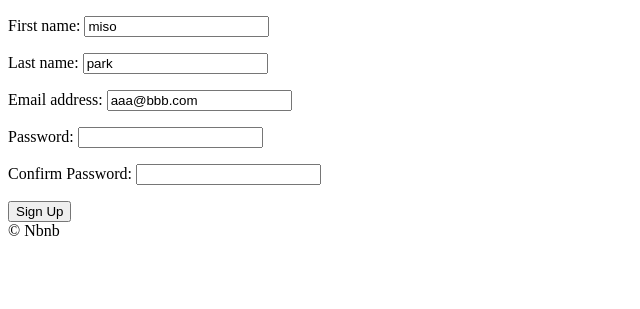
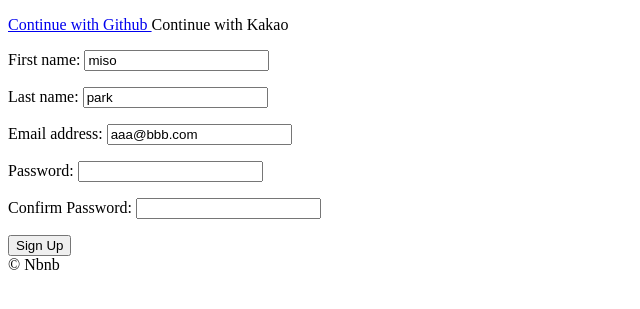
Before and after one commit to misoA/airbnb-clone, a Django app: page /users/signup in a window 1280 px wide. Shown: the part 78-387 px from the top of the page, without its empty margins (0-640 px from the left). Run offline with Django 3.2, Linux system fonts and the light colour scheme.

Commit message:
github login template

```diff
--- /dev/null
+++ b/templates/partials/social_login.html
@@ -0,0 +1,8 @@
+<div>
+    <a href="{% url 'users:github-login' %}">
+        Continue with Github
+    </a>
+    <a>
+        Continue with Kakao
+    </a>
+</div>
--- a/templates/users/signup.html
+++ b/templates/users/signup.html
@@ -8,10 +8,10 @@
 {% endblock search-bar %}
 
 {% block content %}
-
-<form method="POST" action="{% url 'users:signup' %}">
-    {% csrf_token %}
-   {{form.as_p}}
-   <button>Sign Up</button>
-</form>
+    {% include 'partials/social_login.html' %}
+    <form method="POST" action="{% url 'users:signup' %}">
+        {% csrf_token %}
+    {{form.as_p}}
+    <button>Sign Up</button>
+    </form>
 {% endblock content %}
--- a/users/urls.py
+++ b/users/urls.py
@@ -5,6 +5,9 @@ app_name = "login"
 
 urlpatterns = [
     path("login", views.LoginView.as_view(), name="login"),
+    path("login/github", views.github_login, name="github-login"),
+    path("login/github/callback", views.github_callback,
+         name="github-login-callback"),
     path("logout", views.log_out, name="logout"),
     path("signup", views.SignUpView.as_view(), name="signup"),
     path("verify/<str:key>", views.complete_verification,
--- a/users/views.py
+++ b/users/views.py
@@ -1,3 +1,5 @@
+import os
+
 from django.views import View
 from django.views.generic import FormView
 from django.urls import reverse_lazy
@@ -61,3 +63,13 @@ def complete_verification(request, key):
         # todo: add error message
         pass
     return redirect(reverse("core:home"))
+
+
+def github_login(request):
+    client_id = os.environ.get("GH_ID")
+    redirect_uri = "http://127.0.0.1:8000/users/login/github/callback"
+    return redirect(f'https://github.com/login/oauth/authorize?client_id={client_id}&redirect_uri={redirect_uri}&scope=read:user')
+
+
+def github_callback(request):
+    pass
```
Also changed, not shown: templates/users/login.html (+6 -6 lines).
